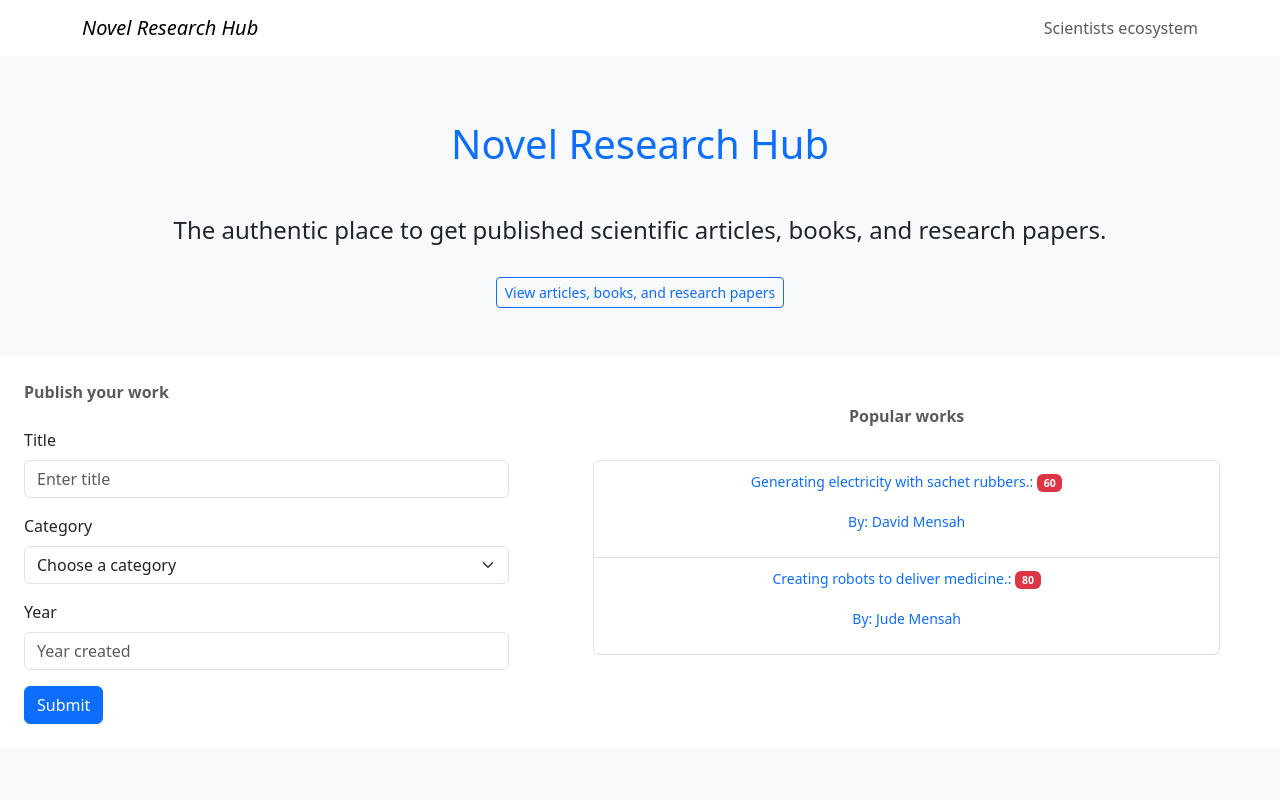
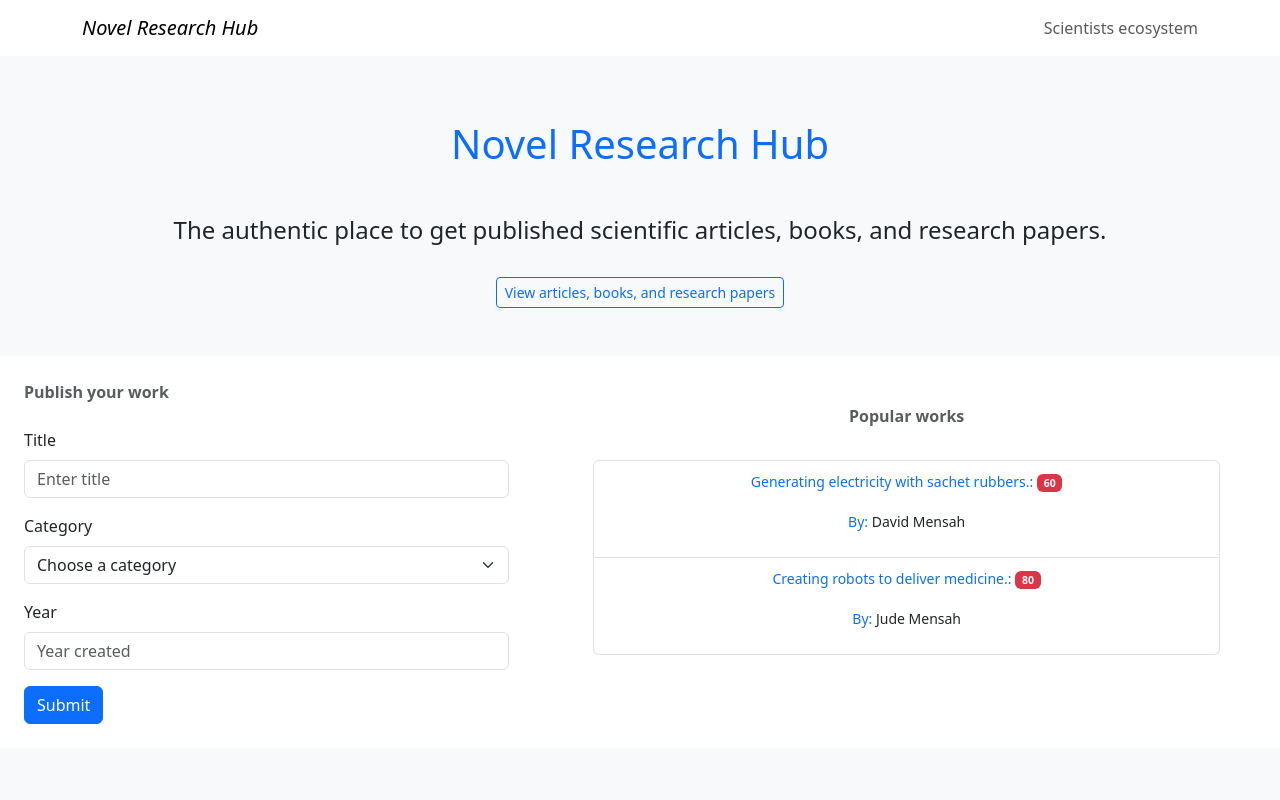
Before and after one commit to davidmensahedem/reactfluxpattern, a React (Create React App) app: page / in a window 1280 px wide. Shown: the top 800 px of the page. Built offline with nearby package versions, Linux system fonts and the light colour scheme.

Commit message:
Remove color from the author's name

```diff
--- a/src/components/AppWorkPopularList.js
+++ b/src/components/AppWorkPopularList.js
@@ -15,7 +15,7 @@ function AppWorkPopularList(props) {
     const works = props.Works != undefined ? (props.Works.sort().filter(w => w.status == props.WorkType).map((w) => {
         return (<ListGroup.Item key={w.id}>
             <p><small className='text-primary'>{w.title}: <Badge bg="danger">{w.popularityScore}</Badge></small></p>
-            <p><small className='text-primary'>By: {w.author}</small></p>
+            <p><small><span className='text-primary'>By: </span>{w.author}</small></p>
         </ListGroup.Item>)
     })) : <p>No item</p>
     return (
```
